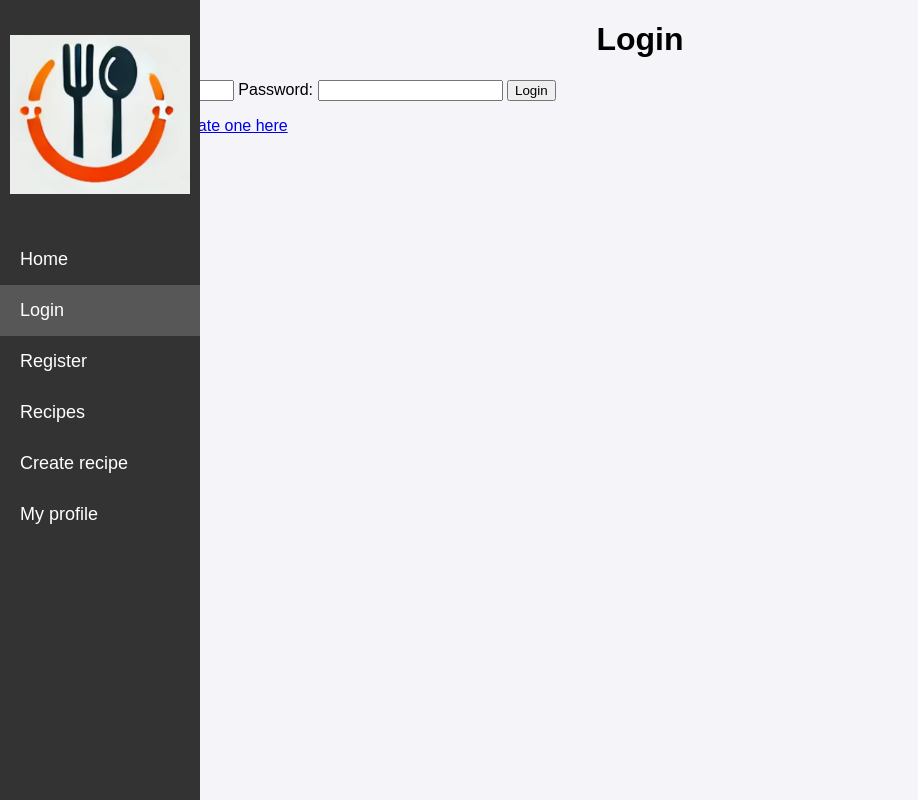
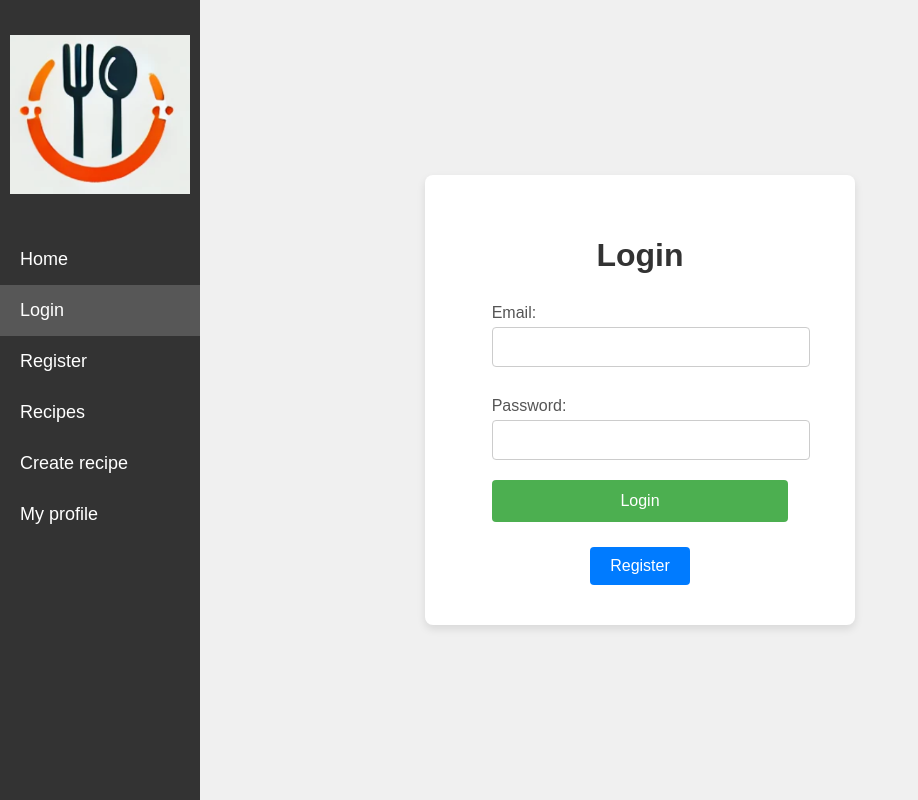
Before and after one commit to JrKoolen/socialrecipesfront-end, a Node server app: page /login in a window 1280 px wide. Shown: the whole page, without its empty margins (0-918 px from the left). Run offline with Node 20, Linux system fonts and the light colour scheme.

Commit message:
update login page and register page

```diff
--- a/public/styles.css
+++ b/public/styles.css
@@ -179,8 +179,8 @@ body {
   .body-box p {
     margin-bottom: 20px;
   }
-
   .centered-image-container {
+    position: relative;
     display: flex;
     justify-content: center;
     align-items: center;
@@ -188,8 +188,106 @@ body {
   }
 
   .centered-image {
-    width: 300px;
-    height: 300px;
+    width: 100%;
+    height: 200px;
     object-fit: cover;
     border-radius: 8px;
   }
+
+  .image-title {
+    position: absolute;
+    bottom: 10px;
+    left: 20px;
+    color: white;
+    background-color: rgba(0, 0, 0, 0.5);
+    padding: 10px 20px;
+    border-radius: 5px;
+    font-size: 24px;
+    font-weight: bold;
+  }
+
+  body {
+    font-family: Arial, sans-serif;
+    background-color: #f0f0f0;
+    display: flex;
+    justify-content: center;
+    align-items: center;
+    height: 100vh;
+    margin: 0;
+}
+
+.container {
+    background-color: #ffffff;
+    padding: 40px;
+    border-radius: 8px;
+    box-shadow: 0 4px 8px rgba(0, 0, 0, 0.1);
+    width: 350px;
+    text-align: center;
+    display: flex;
+    flex-direction: column;
+    justify-content: center;
+    align-items: center;
+}
+
+.container h1 {
+    font-size: 2em;
+    margin-bottom: 20px;
+    color: #333;
+}
+
+.container label {
+    display: block;
+    text-align: left;
+    margin: 10px 0 5px 0;
+    color: #555;
+    width: 100%; /* Ensure the label is full width */
+}
+
+.container input[type="text"],
+.container input[type="email"],
+.container input[type="password"] {
+    width: 100%;
+    padding: 10px;
+    margin-bottom: 20px;
+    border: 1px solid #ccc;
+    border-radius: 4px;
+    font-size: 16px;
+}
+
+.container button {
+    width: 100%;
+    padding: 12px;
+    background-color: #4CAF50;
+    color: white;
+    border: none;
+    border-radius: 4px;
+    font-size: 16px;
+    cursor: pointer;
+    transition: background-color 0.3s ease;
+    margin-bottom: 15px; /* Ensure space between buttons */
+}
+
+.container button:hover {
+    background-color: #45a049;
+}
+
+.container p {
+    margin-top: 15px;
+    font-size: 14px;
+    color: #555;
+}
+
+.container a {
+    display: inline-block;
+    text-decoration: none;
+    color: #ffffff;
+    background-color: #007BFF;
+    padding: 10px 20px;
+    border-radius: 4px;
+    margin-top: 10px;
+    transition: background-color 0.3s ease;
+}
+
+.container a:hover {
+    background-color: #0056b3;
+}
--- a/views/login.ejs
+++ b/views/login.ejs
@@ -10,7 +10,7 @@
     <%- include('partials/navbar') %>
     <div class="container">
         <h1>Login</h1>
-        <form action="/login">
+        <form action="/login" method="post">
             <label for="email">Email:</label>
             <input type="email" id="email" name="email" required>
 
@@ -19,7 +19,7 @@
 
             <button type="submit">Login</button>
         </form>
-        <p>Don't have an account? <a href="register">Create one here</a></p>
+        <a href="/register">Register</a>
     </div>
 </body>
 </html>
--- a/views/recipes.ejs
+++ b/views/recipes.ejs
@@ -10,7 +10,6 @@
   <%- include('partials/navbar') %>
   <div class="main-content">
     <h1>Delicious Recipes</h1>
-
     <div class="search-bar">
       <input type="text" id="searchInput" placeholder="Search for recipes...">
     </div>
--- a/views/register.ejs
+++ b/views/register.ejs
@@ -23,7 +23,7 @@
             <button type="submit">Create Account</button>
         </form>
 
-        <p>Already have an account? <a href="login">Go to Login</a></p>
+        <a href="/login">Go to Login</a>
     </div>
 </body>
 </html>
```
Also changed, not shown: views/recipe.ejs (+3 -3 lines).
